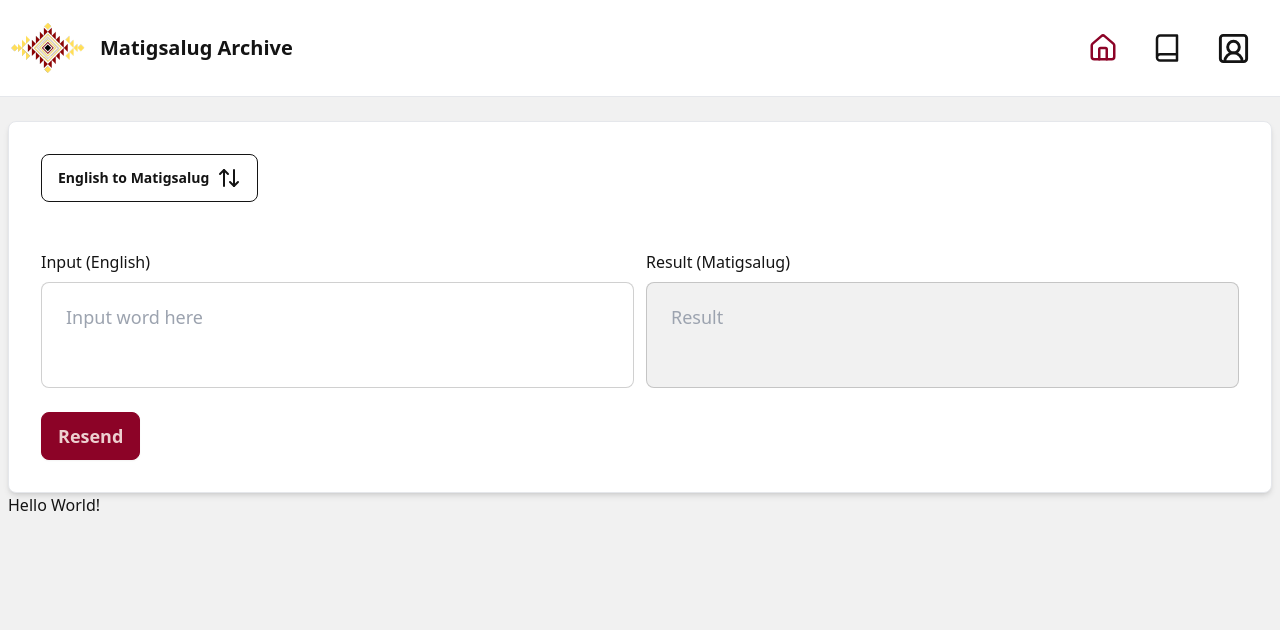
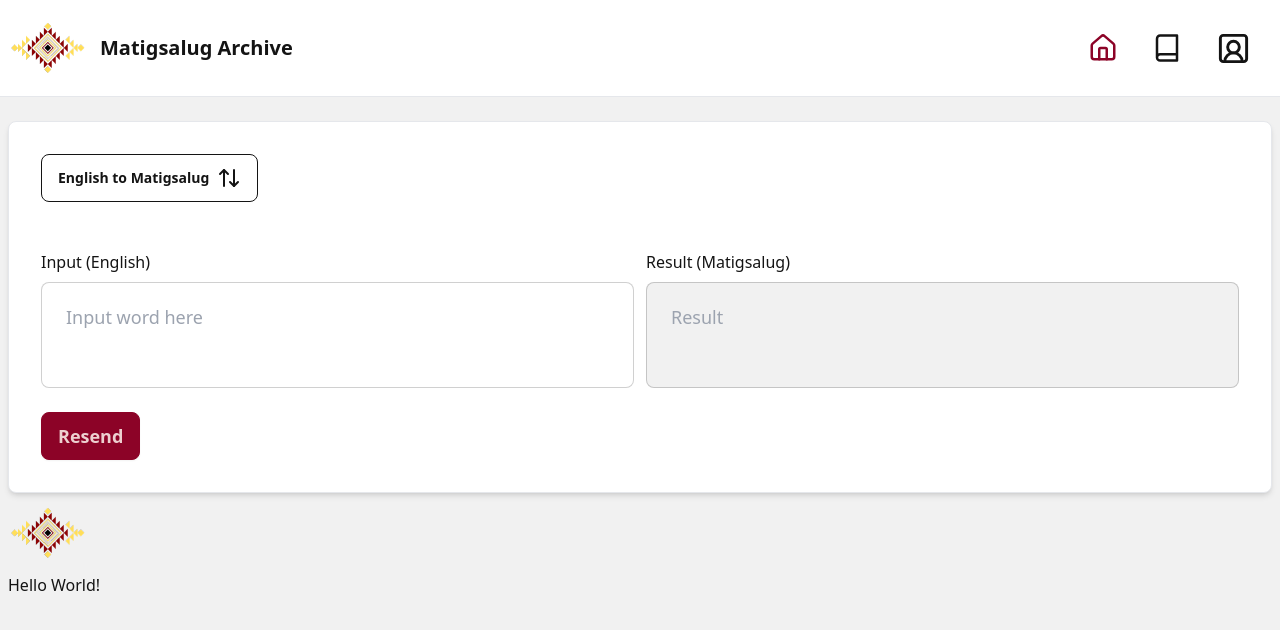
Before and after one commit to roiceee/matigsalug-archive, a React (Vite) app: page / in a window 1280 px wide. Shown: the top 630 px of the page. Built offline with nearby package versions, Linux system fonts and the light colour scheme; no server answers.

Commit message:
created sub branch

```diff
--- a/src/components/About.tsx
+++ b/src/components/About.tsx
@@ -1,7 +1,9 @@
+import logo from "../assets/img/logo.png"
 
 export const About = () => {
   return (
     <section>
+        <img src={logo} alt="" />
         Hello World!
     </section>
   )
```
